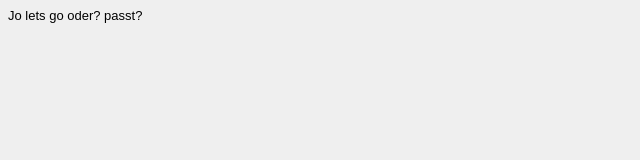
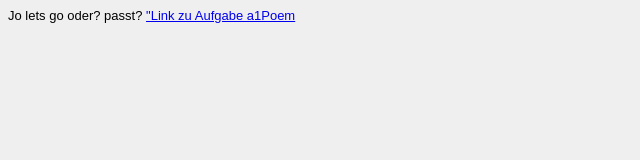
Before and after one commit to Enyalie/eIA2WiSe, a plain HTML site: page Steckbrief/steckbrief.htm in a window 1280 px wide. Shown: the whole page, without its empty margins (0-640 px from the left). Drawn offline with Linux system fonts and the light colour scheme.

Commit message:
findest du das etwa witzig, wenn ich diesen Namen sage ....longus

```diff
--- a/Steckbrief/steckbrief.htm
+++ b/Steckbrief/steckbrief.htm
@@ -14,5 +14,7 @@ body {
 <body>
 	<!-- Hier die Links zu den gelösten Aufgaben einstellen, aktuelle oben, alte stehen lassen! Format: Aufgabenbezeichnung, Datum -->
 	Jo lets go oder? passt?
+
+	<a href= https://github.cio/Enyalie/eIA2WiSe/blob/main/a1Poem/index.html > "Link zu Aufgabe a1Poem</a>
 </body>
 </html>
```
